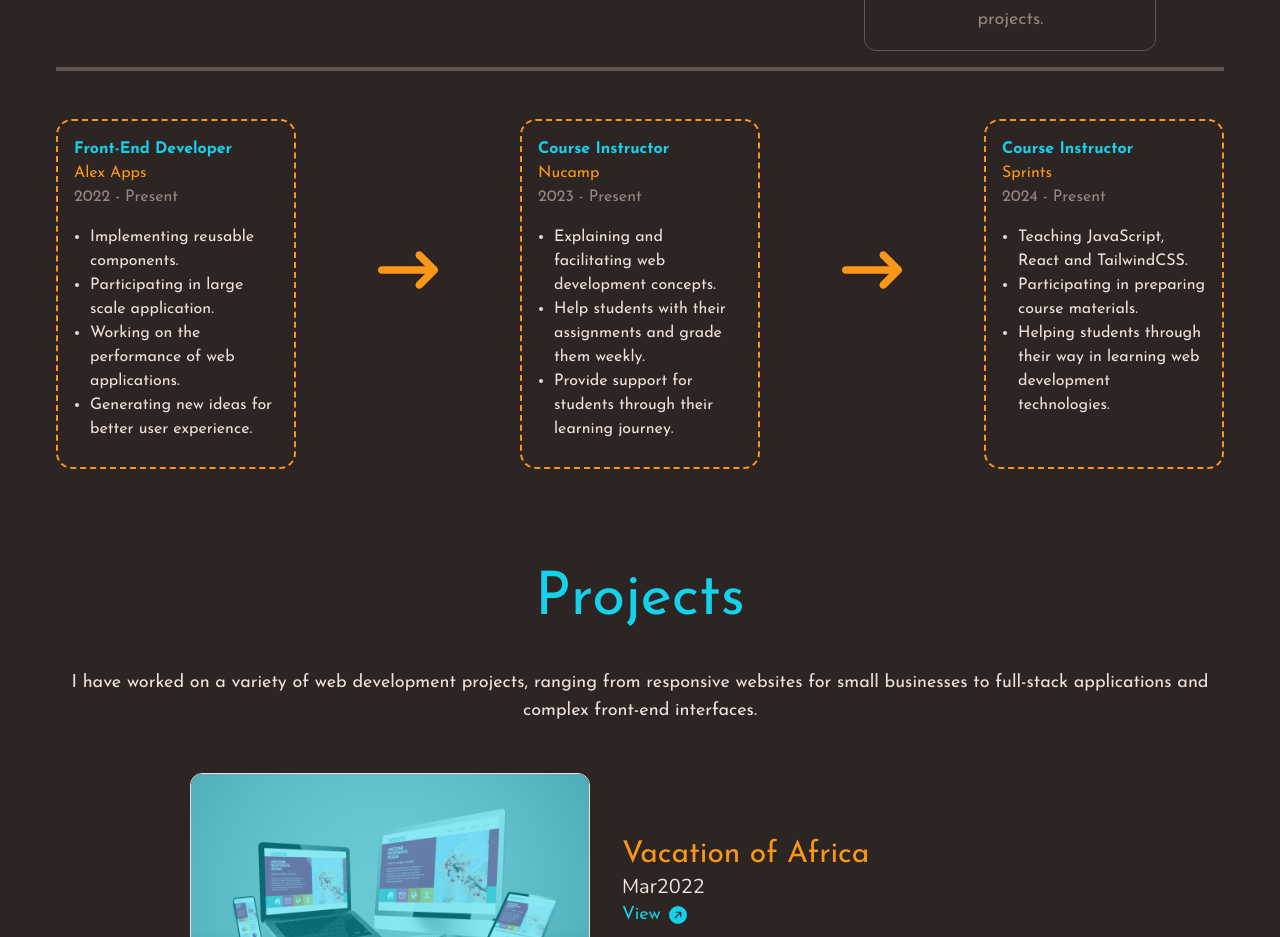
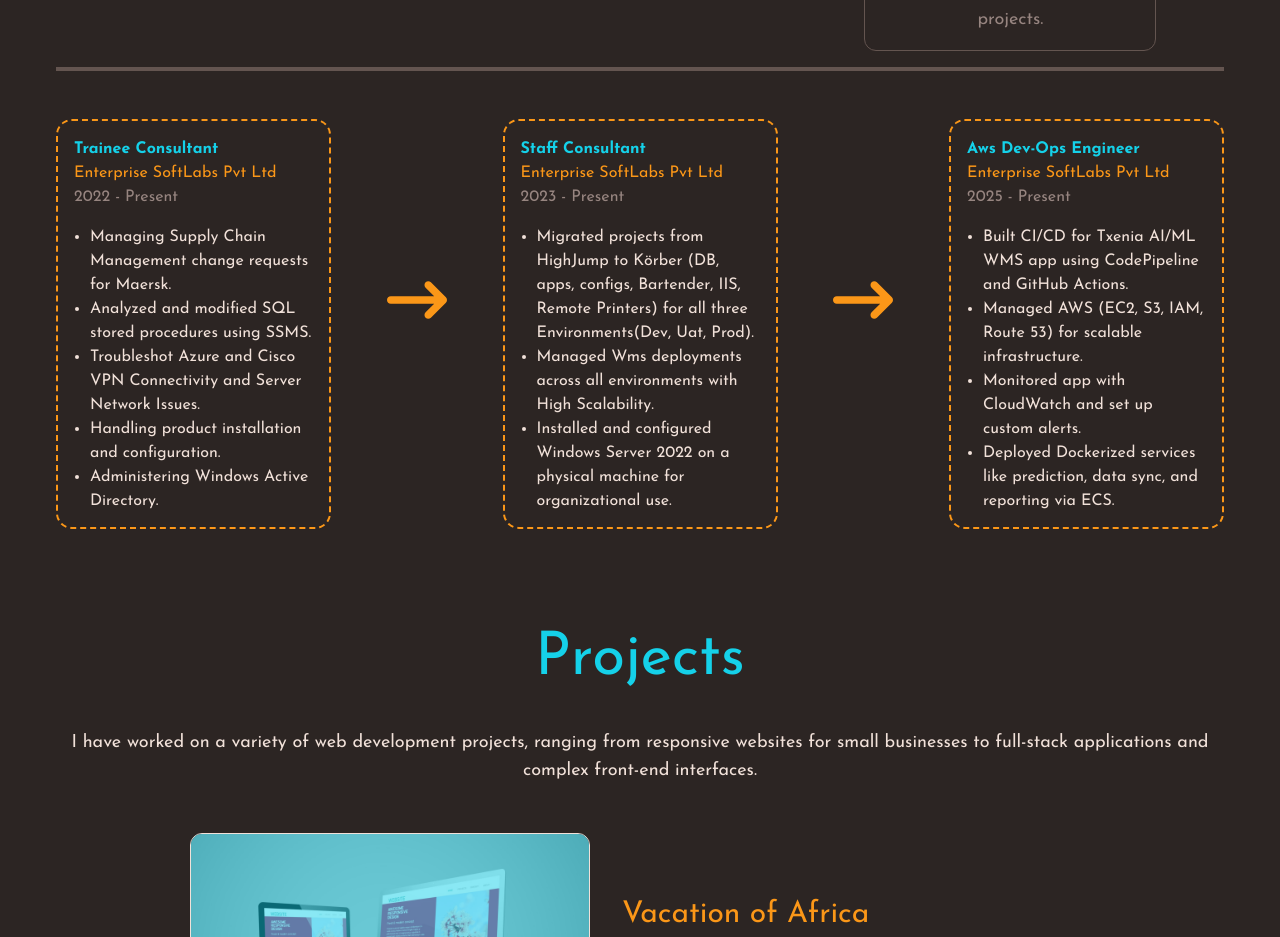
Before and after one commit to Mohan6201/msportfolio, a React (Vite) app: page / in a window 1280 px wide. Shown: the part 2860-3797 px from the top of the page. Built offline with nearby package versions, Linux system fonts and the light colour scheme.

Commit message:
Updated Experience

```diff
--- a/src/components/experienceSection/AllExperiences.jsx
+++ b/src/components/experienceSection/AllExperiences.jsx
@@ -5,34 +5,36 @@
 
 const experiences = [
   {
-    job: "Front-End Developer",
-    company: "Alex Apps",
+    job: "Trainee Consultant",
+    company: "Enterprise SoftLabs Pvt Ltd",
     date: "2022 - Present",
     responsibilities: [
-      "Implementing reusable components.",
-      "Participating in large scale application.",
-      "Working on the performance of web applications.",
-      "Generating new ideas for better user experience.",
+      "Managing Supply Chain Management change requests for Maersk.",
+      "Analyzed and modified SQL stored procedures using SSMS.",
+      "Troubleshot Azure and Cisco VPN Connectivity and Server Network Issues.",
+      "Handling product installation and configuration.",
+      "Administering Windows Active Directory.",
     ],
   },
   {
-    job: "Course Instructor",
-    company: "Nucamp",
+    job: "Staff Consultant",
+    company: "Enterprise SoftLabs Pvt Ltd",
     date: "2023 - Present",
     responsibilities: [
-      "Explaining and facilitating web development concepts.",
-      "Help students with their assignments and grade them weekly.",
-      "Provide support for students through their learning journey.",
+      "Migrated projects from HighJump to Körber (DB, apps, configs, Bartender, IIS, Remote Printers) for all three Environments(Dev, Uat, Prod).",
+      "Managed Wms deployments across all environments with High Scalability.",
+      "Installed and configured Windows Server 2022 on a physical machine for organizational use.",
     ],
   },
   {
-    job: "Course Instructor",
-    company: "Sprints",
-    date: "2024 - Present",
+    job: "Aws Dev-Ops Engineer",
+    company: "Enterprise SoftLabs Pvt Ltd",
+    date: "2025 - Present",
     responsibilities: [
-      "Teaching JavaScript, React and TailwindCSS.",
-      "Participating in preparing course materials.",
-      "Helping students through their way in learning web development technologies.",
+      "Built CI/CD for Txenia AI/ML WMS app using CodePipeline and GitHub Actions.",
+      "Managed AWS (EC2, S3, IAM, Route 53) for scalable infrastructure.",
+      "Monitored app with CloudWatch and set up custom alerts.",
+      "Deployed Dockerized services like prediction, data sync, and reporting via ECS.",
     ],
   },
 ];
--- a/src/components/experienceSection/SingleExperience.jsx
+++ b/src/components/experienceSection/SingleExperience.jsx
@@ -8,7 +8,7 @@
       initial="hidden"
       whileInView="show"
       viewport={{ once: false, amount: 0.7 }}
-      className="md:h-[350px] md:w-[240px] sm:h-auto sm:w-full border-2 border-orange border-dashed rounded-2xl mt-12 p-4"
+      className="md:h-[410px] md:w-[275px] sm:h-auto sm:w-full border-2 border-orange border-dashed rounded-2xl mt-12 p-4"
     >
       <p className="font-bold text-cyan">{experience.job}</p>
       <p className="text-orange">{experience.company}</p>
```
